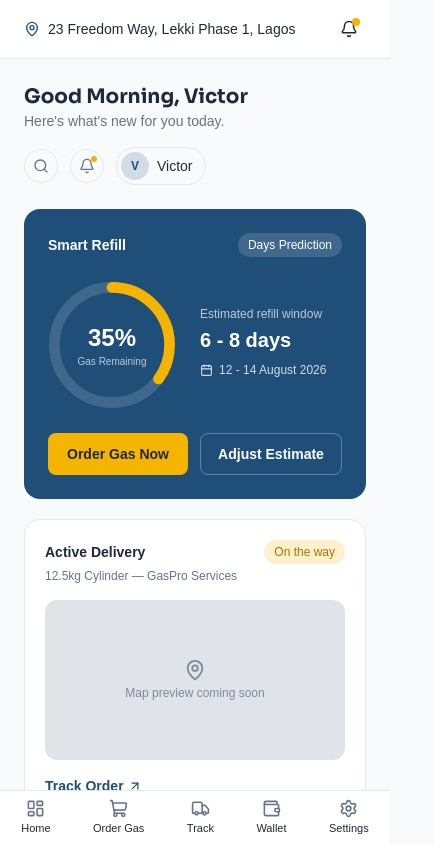
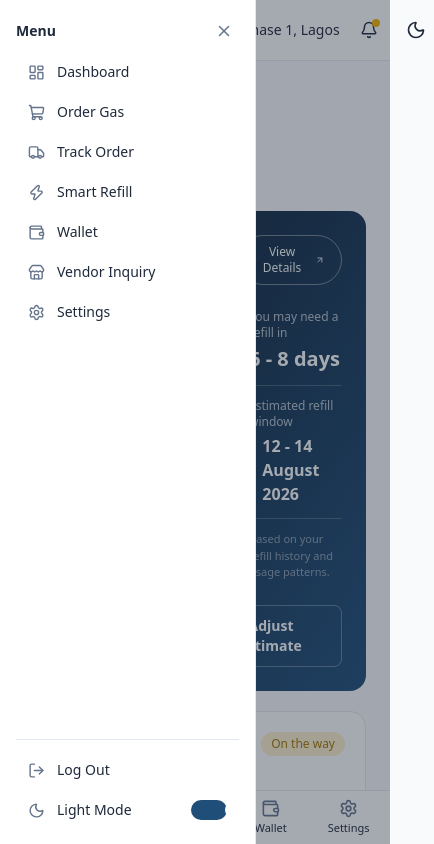
Before and after one commit to Ekstan769/FLAMEIQ, a Next.js app in the folder frontend/: page /customer/dashboard in a window 390 px wide. Shown: the top 844 px of the page, 434 px wide, since content can reach past the window. Built offline with nearby package versions, Linux system fonts and the light colour scheme.

Commit message:
done with the dashborad

```diff
--- a/frontend/app/globals.css
+++ b/frontend/app/globals.css
@@ -1,26 +1,8 @@
 @import "tailwindcss";
 
-:root {
-  --background: #F8FAFC;
-  --foreground: #1E293B;
-
-  --primary: #1F4E79;
-  --primary-hover: #163B5C;
-
-  --secondary: #64748B;
-
-  --border: #E2E8F0;
-
-  --success: #22C55E;
-  --error: #EF4444;
-
-  --white: #FFFFFF;
-
-  --link: #2563EB;
-}
+@custom-variant dark (&:is(.dark *));
 
 @theme {
-  /* Brand blue */
   --color-brand-50: #D2DCE4;
   --color-brand-100: #B4C4D2;
   --color-brand-200: #8FA7B6;
@@ -34,7 +16,6 @@
   --color-brand-950: #061018;
   --color-brand-hover: #163B5C;
 
-  /* Link teal */
   --color-link-50: #D4F4F8;
   --color-link-100: #B7ECF3;
   --color-link-200: #93E3ED;
@@ -47,7 +28,6 @@
   --color-link-900: #0D4249;
   --color-link-950: #08282C;
 
-  /* Notification amber */
   --color-notify-50: #FDF0CC;
   --color-notify-100: #FBE6AA;
   --color-notify-200: #FADA80;
@@ -60,7 +40,6 @@
   --color-notify-900: #513C00;
   --color-notify-950: #312400;
 
-  /* Muted */
   --color-muted-50: #E0E3E8;
   --color-muted-100: #CBD1D8;
   --color-muted-200: #B2BAC5;
@@ -73,7 +52,6 @@
   --color-muted-900: #21272E;
   --color-muted-950: #14171C;
 
-  /* Ink */
   --color-ink-50: #D2D4D8;
   --color-ink-100: #B4B8BE;
   --color-ink-200: #8F949D;
@@ -86,7 +64,6 @@
   --color-ink-900: #0A0E14;
   --color-ink-950: #06080C;
 
-  /* Semantic aliases */
   --color-success: #22C55E;
   --color-error: #EF4444;
   --color-background: #F8FAFC;
@@ -94,12 +71,35 @@
   --color-border: #E2E8F0;
 }
 
+.font-heading {
+  font-family: "Sora", Arial, Helvetica, sans-serif;
+}
+
 body {
   background: var(--color-background);
   color: var(--color-ink-500);
-  font-family: Arial, Helvetica, sans-serif;
+  transition: background-color 0.2s ease, color 0.2s ease;
 }
 
-.font-heading {
-  font-family: "Sora", Arial, Helvetica, sans-serif;
+.dark {
+  --color-background: #0B1220;
+  --color-card: #121A2B;
+  --color-border: #23304A;
+
+  --color-ink-500: #E5EAF3;
+  --color-muted-50: #1A2436;
+  --color-muted-100: #24314A;
+  --color-muted-400: #8FA0BE;
+  --color-muted-500: #A7B4CC;
+
+  --color-brand-50: #16233A;
+  --color-brand-100: #1D2F4C;
+  --color-brand-500: #4A82B8;
+  --color-brand-hover: #5C93C7;
+
+  --color-link-50: #0F2E33;
+  --color-link-500: #38D6EC;
+
+  --color-notify-50: #2E2408;
+  --color-notify-700: #F6C750;
 }
--- a/frontend/app/layout.tsx
+++ b/frontend/app/layout.tsx
@@ -1,8 +1,8 @@
-import type { Metadata } from "next";
 import "./globals.css";
 import { AuthProvider } from "@/context/AuthContext";
+import { ThemeProvider } from "@/context/ThemeContext";
 
-export const metadata: Metadata = {
+export const metadata = {
   title: "FlameIQ",
   description: "FlameIQ — Local Impact Hackathon 2026",
 };
@@ -14,21 +14,10 @@ export default function RootLayout({
 }>) {
   return (
     <html lang="en" className="h-full antialiased">
-      <head>
-        <link rel="preconnect" href="https://fonts.googleapis.com" />
-        <link
-          rel="preconnect"
-          href="https://fonts.gstatic.com"
-          crossOrigin="anonymous"
-        />
-        <link
-          href="https://fonts.googleapis.com/css2?family=Sora:wght@400;600;700;800&display=swap"
-          rel="stylesheet"
-        />
-      </head>
-
       <body className="min-h-full flex flex-col">
-        <AuthProvider>{children}</AuthProvider>
+        <ThemeProvider>
+          <AuthProvider>{children}</AuthProvider>
+        </ThemeProvider>
       </body>
     </html>
   );
--- /dev/null
+++ b/frontend/components/common/ThemeToggle.tsx
@@ -0,0 +1,22 @@
+"use client";
+
+import { Moon, Sun } from "lucide-react";
+import { useTheme } from "@/context/ThemeContext";
+
+export function ThemeToggle() {
+  const { theme, toggleTheme } = useTheme();
+
+  return (
+    <button
+      onClick={toggleTheme}
+      aria-label="Toggle theme"
+      className="rounded-lg p-2 hover:bg-brand-50 dark:hover:bg-ink-900 transition-colors"
+    >
+      {theme === "light" ? (
+        <Moon size={20} className="text-ink-500" />
+      ) : (
+        <Sun size={20} className="text-yellow-400" />
+      )}
+    </button>
+  );
+}
--- a/frontend/components/dashboard/SmartRefillGauge.tsx
+++ b/frontend/components/dashboard/SmartRefillGauge.tsx
@@ -1,4 +1,4 @@
-import { Calendar } from "lucide-react";
+import { Sparkles, Fuel, Calendar, ArrowUpRight } from "lucide-react";
 
 export default function SmartRefillGauge({
   percent = 35,
@@ -14,15 +14,23 @@ export default function SmartRefillGauge({
   const offset = circumference - (percent / 100) * circumference;
 
   return (
-    <div className="rounded-2xl bg-brand-500 p-6 text-white">
+    <div className="rounded-2xl bg-gradient-to-br from-brand-900 via-brand-700 to-brand-500 p-6 text-white">
       <div className="flex items-center justify-between">
-        <h2 className="text-sm font-semibold">Smart Refill</h2>
-        <span className="rounded-full bg-white/15 px-2.5 py-1 text-xs font-medium">
-          Days Prediction
-        </span>
+        <div className="flex items-center gap-2">
+          <h2 className="flex items-center gap-1.5 text-sm font-semibold">
+            <Sparkles size={14} className="text-notify-400" />
+            Smart Refill
+          </h2>
+          <span className="rounded-full bg-white/15 px-2.5 py-0.5 text-[11px] font-medium">
+            Building confidence
+          </span>
+        </div>
+        <button className="inline-flex items-center gap-1.5 rounded-full border border-white/40 px-4 py-2 text-xs font-medium text-white hover:bg-white/10">
+          View Details <ArrowUpRight size={12} />
+        </button>
       </div>
 
-      <div className="mt-6 flex items-center gap-6">
+      <div className="mt-6 flex items-center gap-8">
         <div className="relative h-32 w-32 shrink-0">
           <svg viewBox="0 0 120 120" className="h-full w-full -rotate-90">
             <circle
@@ -46,17 +54,30 @@ export default function SmartRefillGauge({
             />
           </svg>
           <div className="absolute inset-0 flex flex-col items-center justify-center">
+            <Fuel size={16} className="mb-1 text-notify-400" />
             <span className="text-2xl font-bold">{percent}%</span>
-            <span className="text-[10px] text-white/70">Gas Remaining</span>
+            <span className="text-[10px] text-white/70">Estimated Gas Left</span>
           </div>
         </div>
 
-        <div className="flex-1">
+        <div className="h-24 w-px shrink-0 bg-white/20" />
+
+        <div className="flex-1 pl-2">
+          <p className="text-xs text-white/70">You may need a refill in</p>
+          <p className="mt-1 text-xl font-bold">{daysLabel}</p>
+
+          <div className="my-3 h-px w-full bg-white/20" />
+
           <p className="text-xs text-white/70">Estimated refill window</p>
-          <p className="mt-1 text-xl font-bold">{daysLabel}</p>
-          <p className="mt-2 inline-flex items-center gap-1.5 text-xs text-white/80">
-            <Calendar size={13} />
+          <p className="mt-1 flex items-center gap-1.5 text-base font-bold">
+            <Calendar size={14} />
             {dateRange}
+          </p>
+
+          <div className="my-3 h-px w-full bg-white/20" />
+
+          <p className="text-[11px] text-white/50">
+            Based on your refill history and usage patterns.
           </p>
         </div>
       </div>
--- a/frontend/components/layout/MainLayout.tsx
+++ b/frontend/components/layout/MainLayout.tsx
@@ -1,3 +1,6 @@
+"use client";
+
+import { useState } from "react";
 import type { Portal } from "@/types/portal";
 import Navbar from "./Navbar";
 import Sidebar from "./Sidebar";
@@ -10,11 +13,20 @@ export default function MainLayout({
   portal: Portal;
   children: React.ReactNode;
 }) {
+  const [sidebarOpen, setSidebarOpen] = useState(true);
+
   return (
     <div className="flex min-h-screen flex-col">
-      <Navbar portal={portal} />
+      <Navbar
+        portal={portal}
+        onToggleSidebar={() => setSidebarOpen((prev) => !prev)}
+      />
       <div className="flex flex-1">
-        <Sidebar portal={portal} />
+        <Sidebar
+          portal={portal}
+          isOpen={sidebarOpen}
+          onClose={() => setSidebarOpen(false)}
+        />
         <main className="flex-1 p-6 pb-20 md:pb-6">{children}</main>
       </div>
       <BottomNav portal={portal} />
--- a/frontend/components/layout/Navbar.tsx
+++ b/frontend/components/layout/Navbar.tsx
@@ -1,17 +1,36 @@
 "use client";
 
 import Image from "next/image";
-import { Bell, MapPin } from "lucide-react";
+import { Bell, MapPin, Menu } from "lucide-react";
 import type { Portal } from "@/types/portal";
+import { ThemeToggle } from "@/components/common/ThemeToggle";
 
-export default function Navbar({ portal }: { portal: Portal }) {
-  if (portal === "customer") {
+export default function Navbar({
+  portal,
+  onToggleSidebar,
+}: {
+  portal: Portal;
+  onToggleSidebar: () => void;
+}) {
   return (
-      <header className="flex items-center justify-between border-b border-border bg-card px-6 py-3">
-        <div className="flex items-center gap-2 text-sm text-ink-500">
-          <MapPin size={16} className="text-brand-500" />
+    <header className="flex items-center gap-3 border-b border-border bg-card px-4 py-3 md:px-6">
+      <button
+        aria-label="Toggle sidebar"
+        onClick={onToggleSidebar}
+        className="rounded-lg p-2 text-ink-500 hover:bg-brand-50"
+      >
+        <Menu size={20} />
+      </button>
+
+      {portal === "customer" ? (
+        <div className="flex flex-1 items-center gap-2 text-sm text-ink-500">
+          <MapPin size={16} className="text-brand-500 shrink-0" />
           <span className="truncate">23 Freedom Way, Lekki Phase 1, Lagos</span>
         </div>
+      ) : (
+        <Image src="/images/logo.png" alt="FlameIQ logo" width={110} height={26} className="flex-1" />
+      )}
+
       <button
         aria-label="Notifications"
         className="relative rounded-full p-2 hover:bg-brand-50"
@@ -19,16 +38,8 @@ export default function Navbar({ portal }: { portal: Portal }) {
         <Bell size={18} className="text-ink-500" />
         <span className="absolute right-1.5 top-1.5 h-2 w-2 rounded-full bg-notify-500" />
       </button>
+
+      <ThemeToggle />
     </header>
   );
 }
-
-  return (
-    <header className="flex items-center justify-between border-b border-border bg-card px-6 py-3">
-      <Image src="/images/logo.png" alt="FlameIQ logo" width={140} height={34} />
-      <span className="text-xs font-medium uppercase tracking-wide text-muted-500">
-        {portal}
-      </span>
-    </header>
-  );
-}
--- a/frontend/components/layout/Sidebar.tsx
+++ b/frontend/components/layout/Sidebar.tsx
@@ -1,3 +1,6 @@
+"use client";
+
+import { useState } from "react";
 import Link from "next/link";
 import {
   LayoutDashboard,
@@ -11,7 +14,11 @@ import {
   BarChart3,
   DollarSign,
   ClipboardList,
+  LogOut,
+  Moon,
+  X,
 } from "lucide-react";
+import { useTheme} from "@/context/ThemeContext";
 import type { Portal } from "@/types/portal";
 
 type NavItem = {
@@ -40,12 +47,46 @@ const NAV_ITEMS: Record<Portal, NavItem[]> = {
   ],
 };
 
-// Hidden on small screens in favor of BottomNav.
-export default function Sidebar({ portal }: { portal: Portal }) {
+export default function Sidebar({
+  portal,
+  isOpen,
+  onClose,
+}: {
+  portal: Portal;
+  isOpen: boolean;
+  onClose: () => void;
+}) {
   const items = NAV_ITEMS[portal];
+  const [lightMode, setLightMode] = useState(true);
 
   return (
-    <nav className="hidden w-56 flex-col gap-1 border-r border-border p-4 md:flex">
+    <>
+      {isOpen && (
+        <div
+          onClick={onClose}
+          className="fixed inset-0 z-30 bg-ink-500/40 md:hidden"
+        />
+      )}
+
+      <nav
+        className={`fixed inset-y-0 left-0 z-40 flex w-64 flex-col border-r border-border bg-card p-4 transition-transform duration-200 md:static md:z-auto ${
+          isOpen
+            ? "translate-x-0"
+            : "-translate-x-full md:hidden md:translate-x-0"
+        }`}
+      >
+        <div className="mb-2 flex items-center justify-between md:hidden">
+          <span className="text-sm font-semibold text-ink-500">Menu</span>
+          <button
+            aria-label="Close menu"
+            onClick={onClose}
+            className="rounded-lg p-1.5 text-muted-500 hover:bg-brand-50"
+          >
+            <X size={18} />
+          </button>
+        </div>
+
+        <div className="flex flex-1 flex-col gap-1">
           {items.map(({ path, label, icon: Icon }) => (
             <Link
               key={path}
@@ -56,6 +97,36 @@ export default function Sidebar({ portal }: { portal: Portal }) {
               {label}
             </Link>
           ))}
+        </div>
+
+        <div className="mt-auto flex flex-col gap-1 border-t border-border pt-3">
+          <button className="flex items-center gap-3 rounded-lg px-3 py-2 text-sm text-ink-500 hover:bg-brand-50">
+            <LogOut size={17} className="text-muted-500" />
+            Log Out
+          </button>
+
+          <button
+            onClick={() => setLightMode((prev) => !prev)}
+            className="flex items-center justify-between rounded-lg px-3 py-2 text-sm text-ink-500 hover:bg-brand-50"
+          >
+            <span className="flex items-center gap-3">
+              <Moon size={17} className="text-muted-500" />
+              Light Mode
+            </span>
+            <span
+              className={`relative h-5 w-9 rounded-full transition-colors ${
+                lightMode ? "bg-brand-500" : "bg-muted-100"
+              }`}
+            >
+              <span
+                className={`absolute top-0.5 h-4 w-4 rounded-full bg-white transition-transform ${
+                  lightMode ? "translate-x-4" : "translate-x-0.5"
+                }`}
+              />
+            </span>
+          </button>
+        </div>
       </nav>
+    </>
   );
 }
--- /dev/null
+++ b/frontend/context/ThemeContext.tsx
@@ -0,0 +1,54 @@
+"use client";
+
+import {
+  createContext,
+  useContext,
+  useEffect,
+  useState,
+  useCallback,
+} from "react";
+
+type Theme = "light" | "dark";
+
+interface ThemeContextValue {
+  theme: Theme;
+  toggleTheme: () => void;
+}
+
+const ThemeContext = createContext<ThemeContextValue | null>(null);
+
+const STORAGE_KEY = "flameintel_theme";
+
+export function ThemeProvider({ children }: { children: React.ReactNode }) {
+  const [theme, setTheme] = useState<Theme>("light");
+
+  useEffect(() => {
+    const stored = window.localStorage.getItem(STORAGE_KEY) as Theme | null;
+    const initial = stored ?? "light";
+    setTheme(initial);
+    document.documentElement.classList.toggle("dark", initial === "dark");
+  }, []);
+
+  const toggleTheme = useCallback(() => {
+    setTheme((prev) => {
+      const next = prev === "light" ? "dark" : "light";
+      window.localStorage.setItem(STORAGE_KEY, next);
+      document.documentElement.classList.toggle("dark", next === "dark");
+      return next;
+    });
+  }, []);
+
+  return (
+    <ThemeContext.Provider value={{ theme, toggleTheme }}>
+      {children}
+    </ThemeContext.Provider>
+  );
+}
+
+export function useTheme() {
+  const ctx = useContext(ThemeContext);
+  if (!ctx) {
+    throw new Error("useTheme must be used within a ThemeProvider");
+  }
+  return ctx;
+}
```
Also changed, not shown: frontend/app/(auth)/login/page.tsx (+3 -9 lines), frontend/app/signup/page.tsx (+11 -88 lines), frontend/public/images/logo.png. Lines whose indentation alone changed are shown as unchanged.
